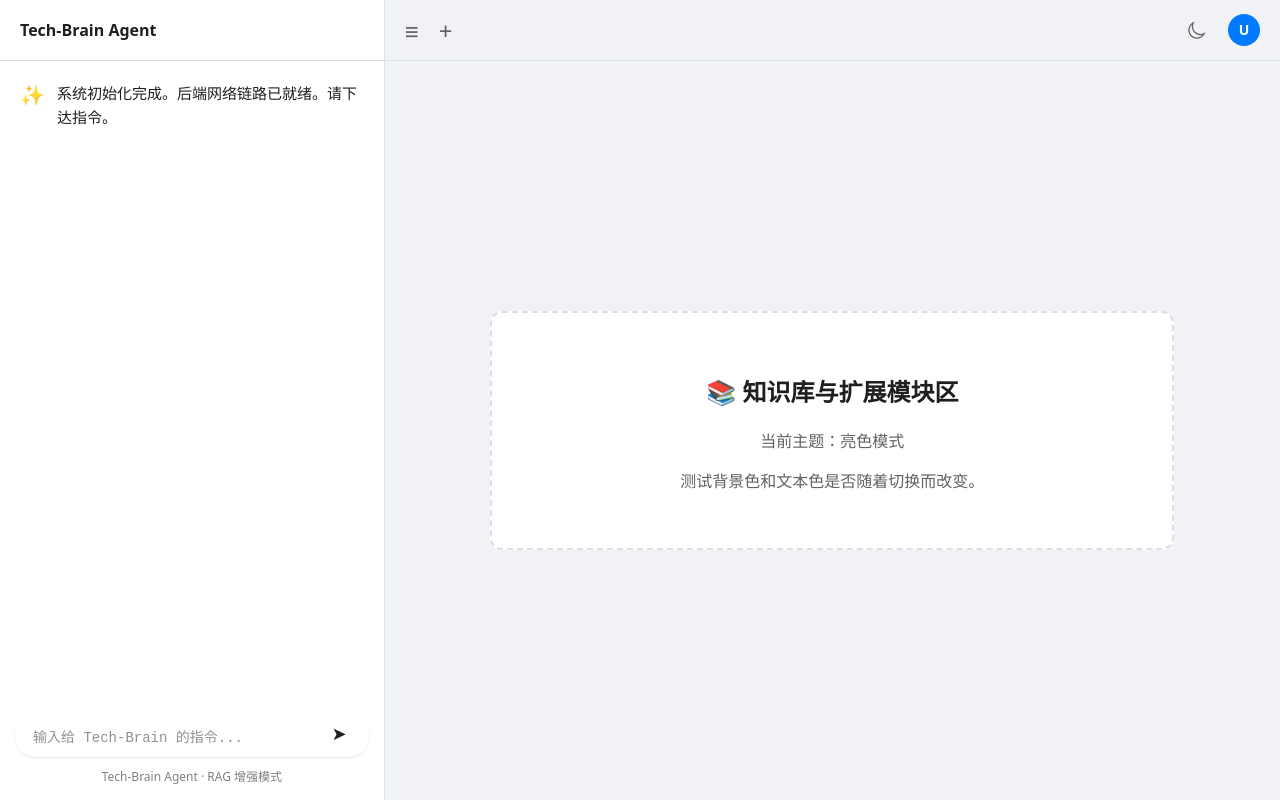
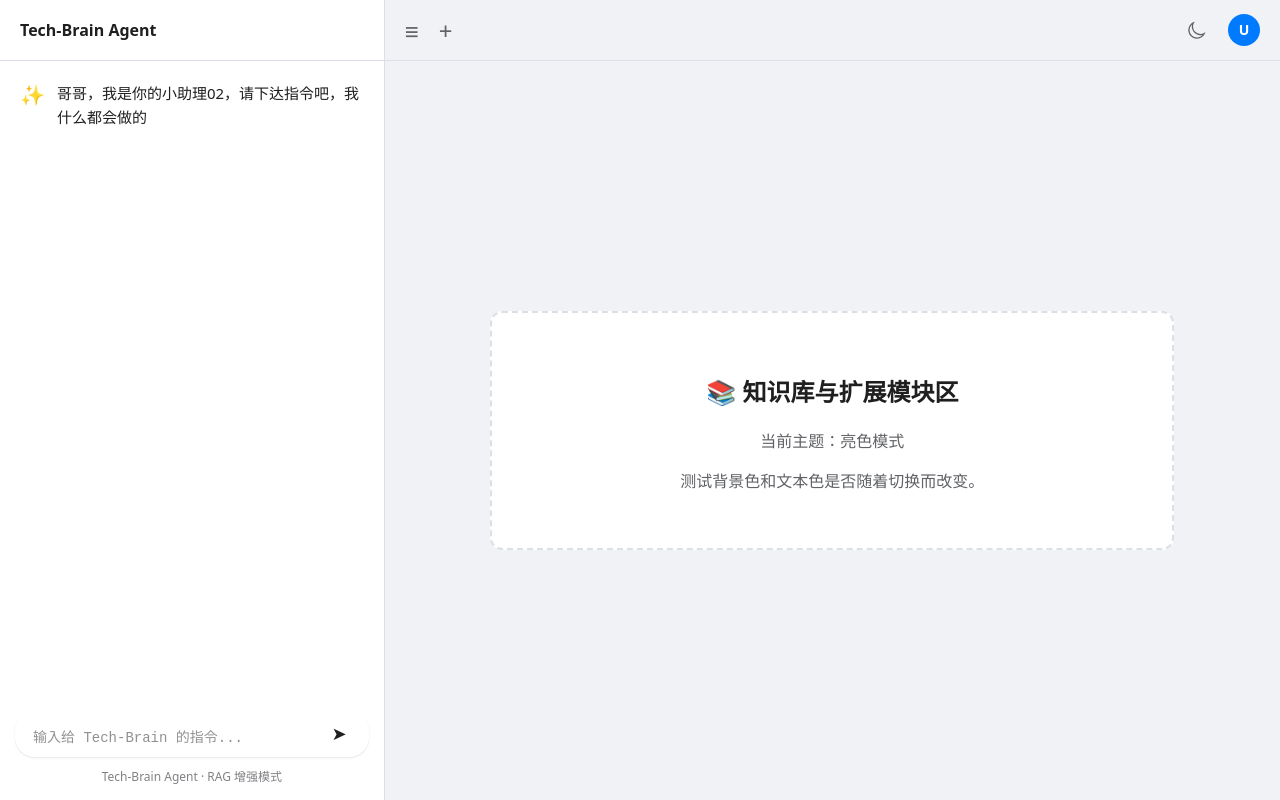
Before and after one commit to Zeng-Wenjie/tech-brain-web, a Vue app: page / in a window 1280 px wide. Built offline with nearby package versions, Linux system fonts and the light colour scheme.

Commit message:
Markdown文档marked解析器档配置完成

```diff
--- a/package.json
+++ b/package.json
@@ -12,6 +12,7 @@
     "@element-plus/icons-vue": "^2.3.2",
     "axios": "^1.15.2",
     "element-plus": "^2.13.7",
+    "marked": "^18.0.2",
     "vue": "^3.5.32",
     "vue-router": "^5.0.4"
   },
--- a/src/views/AgentView.vue
+++ b/src/views/AgentView.vue
@@ -9,8 +9,11 @@
       <div class="chat-body" ref="chatBodyRef">
         <div v-for="(msg, index) in messages" :key="index" class="msg-row">
           <div class="avatar" v-if="msg.role === 'ai'">✨</div>
-          <div class="msg-content" :class="msg.role">
-            {{ msg.content }}
+
+        <!-- 使用 v-html 指令注入解析后的 HTML -->
+          <div class="msg-content markdown-body" :class="msg.role">
+          <div v-if="msg.role === 'user'">{{ msg.content }}</div>
+          <div v-else v-html="parseMarkdown(msg.content)"></div>
           </div>
         </div>
       </div>
@@ -72,6 +75,14 @@ import { ref, nextTick, onMounted } from 'vue'
 import { Sunny, Moon } from '@element-plus/icons-vue'
 import axios from 'axios' // 引入 HTTP 客户端
 
+import { marked } from 'marked'
+
+// 新增解析函数
+const parseMarkdown = (text) => {
+  if (!text) return ''
+  return marked(text)
+}
+
 // ================= 主题切换逻辑 =================
 const isDark = ref(true)
 
@@ -105,7 +116,7 @@ const chatBodyRef = ref(null)
 const isLoading = ref(false) // 新增：请求发送状态，防止重复连击
 
 const messages = ref([
-  { role: 'ai', content: '系统初始化完成。后端网络链路已就绪。请下达指令。' }
+  { role: 'ai', content: '哥哥，我是你的小助理02，请下达指令吧，我什么都会做的' }
 ])
 
 const handleSend = async () => {
@@ -401,4 +412,48 @@ const scrollToBottom = async () => {
 .placeholder-box h2 {
   color: var(--tb-color-text-primary);
 }
+
+/* ================= Markdown 富文本样式 ================= */
+:deep(.markdown-body p) {
+  margin-top: 0;
+  margin-bottom: 10px;
+}
+
+:deep(.markdown-body strong) {
+  font-weight: 600;
+  color: var(--tb-color-primary); /* 让加粗的文字带点主题色，更醒目 */
+}
+
+:deep(.markdown-body ul), :deep(.markdown-body ol) {
+  margin-top: 0;
+  margin-bottom: 10px;
+  padding-left: 20px;
+}
+
+:deep(.markdown-body li) {
+  margin-bottom: 5px;
+}
+
+:deep(.markdown-body hr) {
+  border: 0;
+  border-top: 1px solid var(--tb-color-border);
+  margin: 15px 0;
+}
+
+/* 简单的代码块样式预留 */
+:deep(.markdown-body pre), :deep(.markdown-body code) {
+  background-color: var(--tb-color-bg-input);
+  border-radius: 4px;
+  font-family: monospace;
+}
+:deep(.markdown-body code) {
+  padding: 2px 4px;
+  color: #e83e8c;
+}
+:deep(.markdown-body pre code) {
+  padding: 10px;
+  display: block;
+  color: var(--tb-color-text-primary);
+  overflow-x: auto;
+}
 </style>
```
Also changed, not shown: 1 other file (tests, documents, lock files or other folders).
